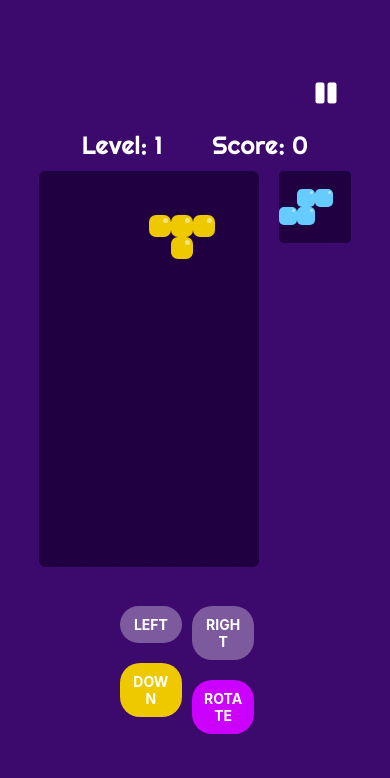
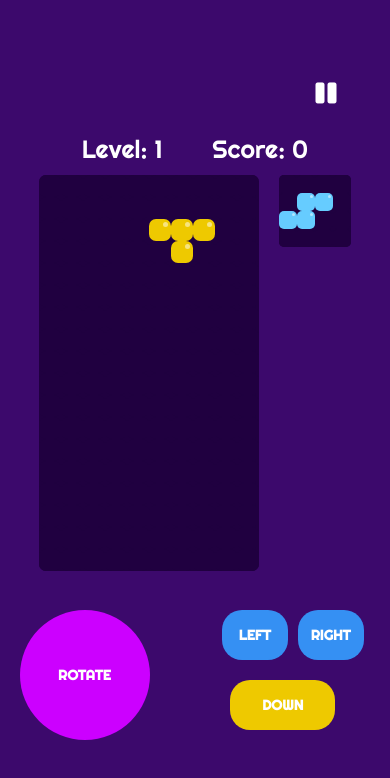
Before and after one commit to jslee423/onimortet, a React Native app: screen /Play in a window 390 px wide. Shown: the top 778 px of the page. Built offline with nearby package versions, Linux system fonts and the light colour scheme.

Commit message:
update control layout

```diff
--- a/components/Controls.js
+++ b/components/Controls.js
@@ -2,23 +2,45 @@ import { StyleSheet, View, Text, TouchableOpacity } from "react-native";
 import { useSelector, useDispatch } from 'react-redux'
 import { moveDown, moveLeft, moveRight, rotate } from '../actions'
 
-const Controls = (props) => {
+const Controls = () => {
     const dispatch = useDispatch();
     const isRunning = useSelector((state) => state.isRunning);
     const gameOver = useSelector((state) => state.game.gameOver);
 
     return (
         <View style={styles.controls}>
-            <View style={styles.controlsLeftRight}>
-                {/* left */}
-                <TouchableOpacity style={[styles.button, styles.buttonLeftRight]} onPress={(e) => {
+            <View style={styles.controlsRotate}>
+                {/* rotate */}
+                <TouchableOpacity style={[styles.buttonRotate]} onPress={(e) => {
                     // if (!isRunning || gameOver) { return }
-                    dispatch(moveLeft())
+                    dispatch(rotate())
                 }}>
-                    <Text style={styles.textStyle}>
-                        LEFT
+                    <Text style={[{ fontFamily: 'Righteous-Regular' }, styles.textStyle]}>
+                        ROTATE
                     </Text>
                 </TouchableOpacity>
+            </View>
+            <View style={styles.controlsLeftRightDown}>
+                <View style={styles.controlsLeftRight}>
+                    {/* left */}
+                    <TouchableOpacity style={[styles.button, styles.buttonLeftRight]} onPress={(e) => {
+                        // if (!isRunning || gameOver) { return }
+                        dispatch(moveLeft())
+                    }}>
+                        <Text style={[{ fontFamily: 'Righteous-Regular' }, styles.textStyle]}>
+                            LEFT
+                        </Text>
+                    </TouchableOpacity>
+                    {/* right */}
+                    <TouchableOpacity style={[styles.button, styles.buttonLeftRight]} onPress={(e) => {
+                        // if (!isRunning || gameOver) { return }
+                        dispatch(moveRight())
+                    }}>
+                        <Text style={[{ fontFamily: 'Righteous-Regular' }, styles.textStyle]}>
+                            RIGHT
+                        </Text>
+                    </TouchableOpacity>
+                </View>
                 {/* down */}
                 <TouchableOpacity
                     style={[styles.button, styles.buttonDown]}
@@ -27,28 +49,8 @@ const Controls = (props) => {
                         dispatch(moveDown())
                     }}
                 >
-                    <Text style={styles.textStyle}>
+                    <Text style={[{ fontFamily: 'Righteous-Regular' }, styles.textStyle]}>
                         DOWN
-                    </Text>
-                </TouchableOpacity>
-            </View>
-            <View style={styles.controlsRotateDown}>
-                {/* right */}
-                <TouchableOpacity style={[styles.button, styles.buttonLeftRight]} onPress={(e) => {
-                    // if (!isRunning || gameOver) { return }
-                    dispatch(moveRight())
-                }}>
-                    <Text style={styles.textStyle}>
-                        RIGHT
-                    </Text>
-                </TouchableOpacity>
-                {/* rotate */}
-                <TouchableOpacity style={[styles.button, styles.buttonRestart]} onPress={(e) => {
-                    // if (!isRunning || gameOver) { return }
-                    dispatch(rotate())
-                }}>
-                    <Text style={styles.textStyle}>
-                        ROTATE
                     </Text>
                 </TouchableOpacity>
             </View>
@@ -60,29 +62,45 @@ const styles = StyleSheet.create({
     controls: {
         display: 'flex',
         flexDirection: 'row',
-        marginTop: '10%'
+        marginTop: '10%',
+        width: '90%'
+    },
+    controlsRotate: {
+        width: '50%',
+    },
+    controlsLeftRightDown: {
+        width: '50%',
+        alignItems: 'center'
     },
     controlsLeftRight: {
-        width: '45%'
-    },
-    controlsRotateDown: {
-        width: '45%'
+        display: 'flex',
+        flexDirection: 'row'
     },
     button: {
         borderRadius: 20,
         padding: 10,
         elevation: 2,
         marginBottom: 20,
-        marginHorizontal: 5
+        marginHorizontal: 5,
+        width: '50%',
+        height: 50,
+        justifyContent: 'center',
+        alignItems: 'center'
     },
-    buttonRestart: {
+    buttonRotate: {
         backgroundColor: "#cc00ff",
+        width: 130,
+        height: 130,
+        borderRadius: 100,
+        justifyContent: 'center',
+        alignItems: 'center'
     },
     buttonLeftRight: {
-        backgroundColor: 'rgba(255, 255, 255, 0.33)'
+        backgroundColor: '#3590f3',
     },
     buttonDown: {
-        backgroundColor: '#eec900'
+        backgroundColor: '#eec900',
+        width: '60%'
     },
     textStyle: {
         color: "white",
```
